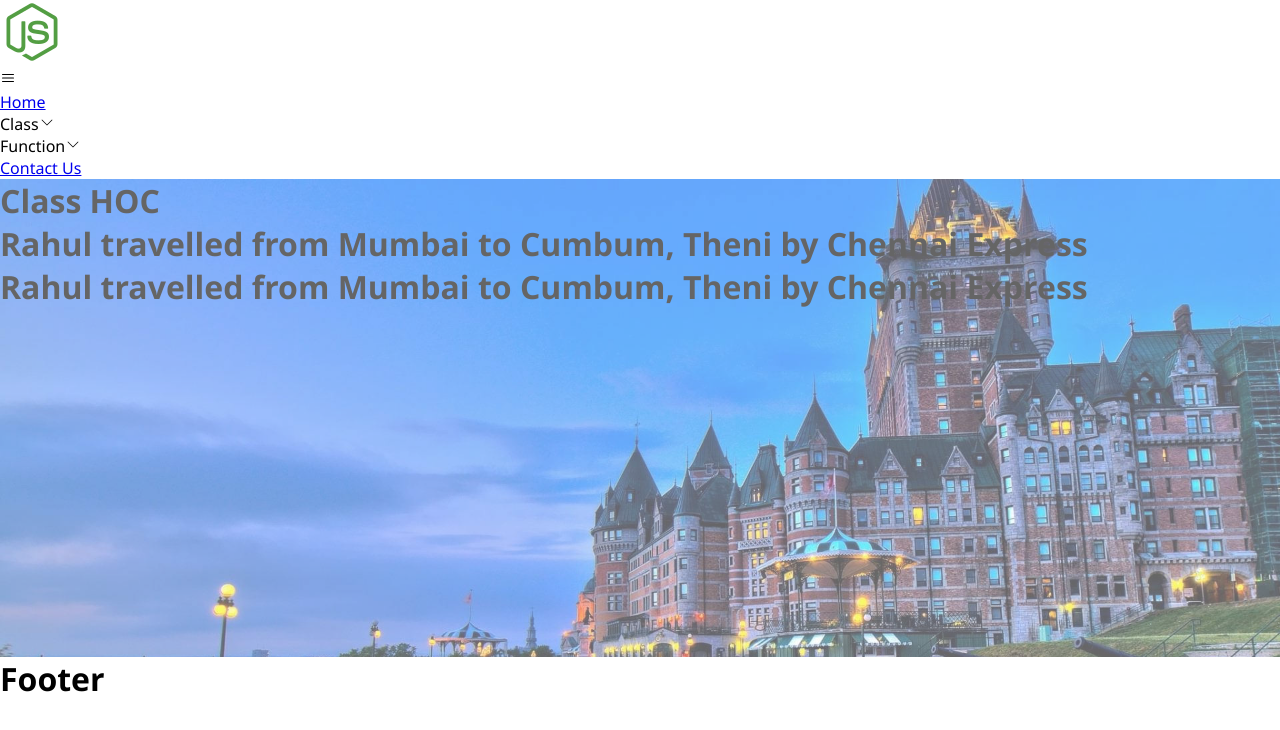
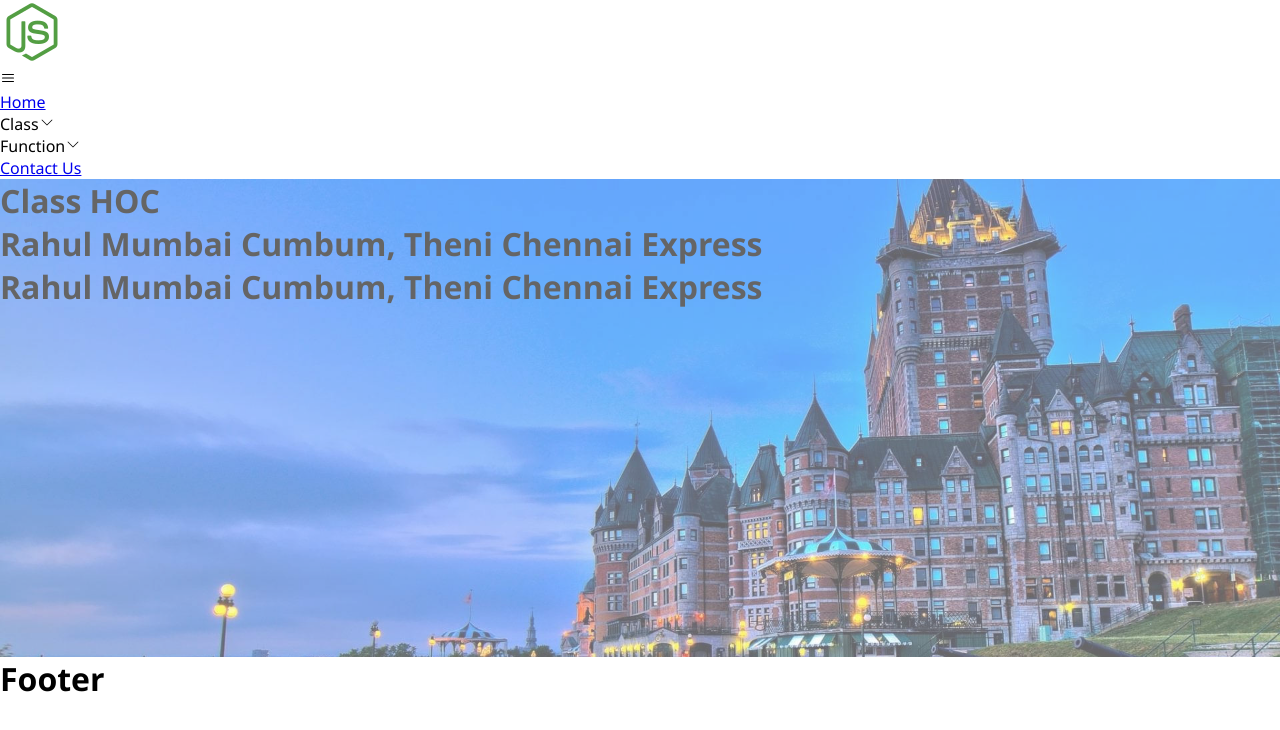
Before and after one commit to jayprakashcs12/ultra-level-react, a React (Create React App) app: page /class-hoc in a window 1280 px wide. Shown: the top 730 px of the page. Built offline with nearby package versions, Linux system fonts and the light colour scheme.

Commit message:
hoc css completed

```diff
--- a/src/assets/css/pro.css
+++ b/src/assets/css/pro.css
@@ -8,7 +8,7 @@
     padding: 1%;
 }
 
-.parent-div, .eshop-div, .img-preview, .btn-div, .products-div, .hoc-div {
+.parent-div, .eshop-div, .img-preview, .btn-div, .products-div, .hoc-div, .hoc01-div, .hoc02-div {
     display: flex;
 }
 
@@ -16,15 +16,30 @@
     justify-content: space-evenly;
 }
 
-.eshop-div {
-    background-color: var(--color10);
+.eshop-div, .hoc-main {
     flex-direction: column;
     border-radius: 20px;
     padding: 1% 2%;
     gap: 5px;
 }
 
-.counter-apps, .eshop-div, .student-list-div, .multi-img-div {
+.products-div {
+    background-color: var(--color10);
+}
+
+.payments-div {
+    background-color: var(--color04);
+}
+
+.hoc01-div {
+    background-color: var(--color06);
+}
+
+.hoc02-div {
+    background-color: var(--color12);
+}
+
+.counter-apps, .eshop-div, .student-list-div, .multi-img-div, .hoc01-div, .hoc02-div {
     text-align: center;
 }
 
@@ -32,12 +47,8 @@
     margin-top: 15px;
 }
 
-.parent-div, .products-div {
+.parent-div, .products-div, .hoc01-div, .hoc02-div {
     flex-wrap: wrap;
-}
-
-.payments-div {
-    background-color: var(--color04);
 }
 
 .eshop-div, .btn-div {
--- a/src/components/class/ClassHOC/ClassHOC01/index.jsx
+++ b/src/components/class/ClassHOC/ClassHOC01/index.jsx
@@ -9,9 +9,9 @@ class ClassHOC01 extends Component {
 
         return (
             <>
-                <h1 className='sub-head'>
-                    {travellerName} travelled from {origin} to {destination} by {trainName}
-                </h1>
+                <div className="hoc-main hoc01-div">
+                    <h1 className='sub-head'> {travellerName} {origin} {destination} {trainName} </h1>
+                </div>
             </>
         );
     }
--- a/src/components/class/ClassHOC/ClassHOC02/index.jsx
+++ b/src/components/class/ClassHOC/ClassHOC02/index.jsx
@@ -9,9 +9,9 @@ class ClassHOC02 extends Component {
 
         return (
             <>
-                <h1 className='sub-head'>
-                    {travellerName} travelled from {origin} to {destination} by {trainName}
-                </h1>
+                <div className="hoc-main hoc02-div">
+                    <h1 className='sub-head'> {travellerName} {origin} {destination} {trainName} </h1>
+                </div>
             </>
         );
     }
```
Also changed, not shown: src/components/class/ClassProps/ClassProducts/index.jsx (+5 -5 lines).
